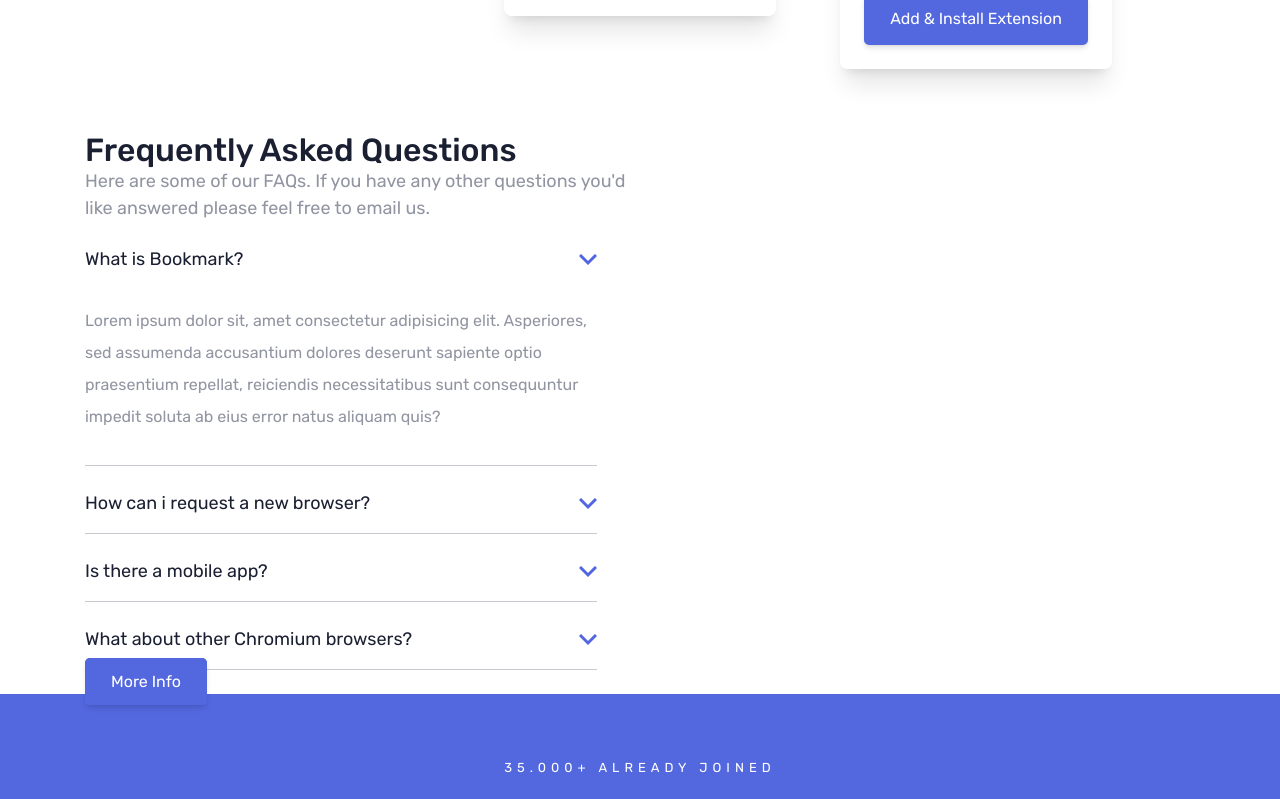
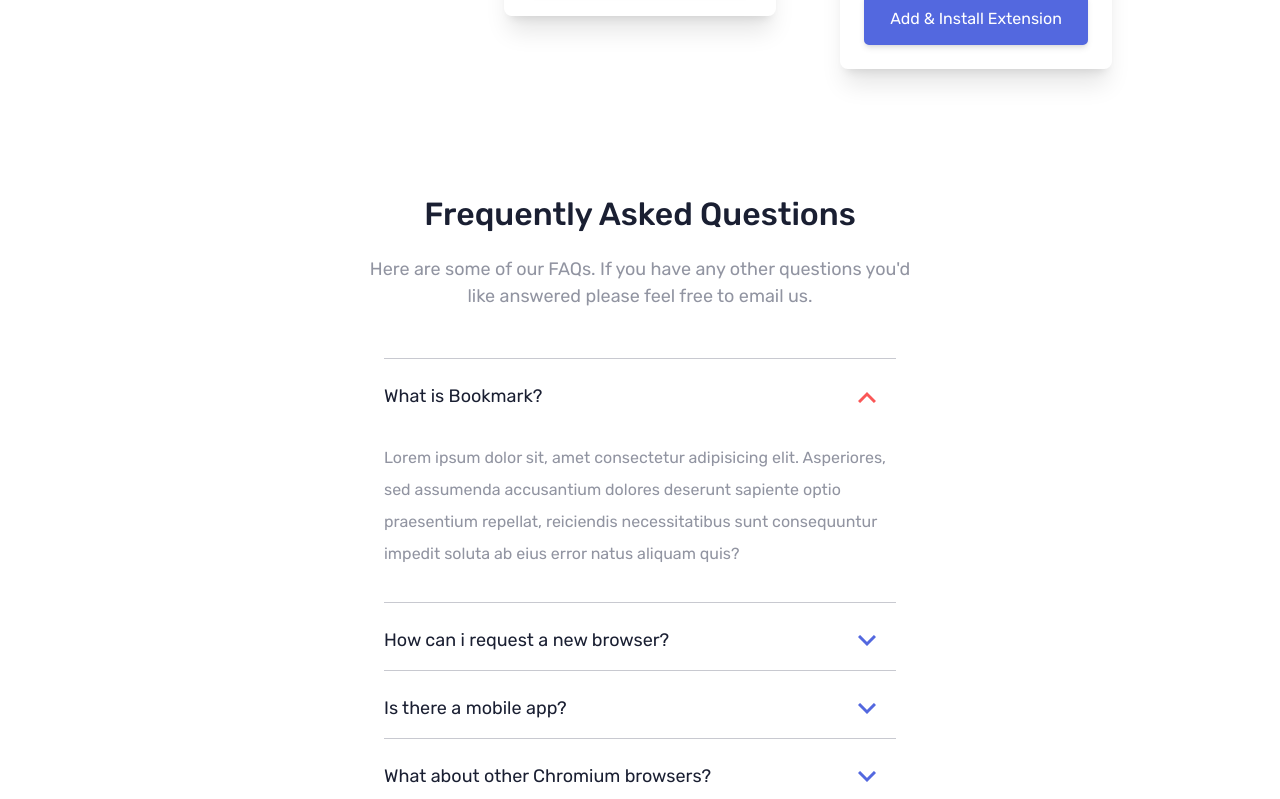
Before and after one commit to abmael-al/bookmark-landing-page, a React (Vite) app: page / in a window 1280 px wide. Shown: the part 2041-2840 px from the top of the page. Built offline with nearby package versions, Linux system fonts and the light colour scheme.

Commit message:
style: finishing the style and layout of the FAQ section

```diff
--- a/src/pages/Home/FrequentlyAskedQuestions/FrequentlyAskedQuestions.tsx
+++ b/src/pages/Home/FrequentlyAskedQuestions/FrequentlyAskedQuestions.tsx
@@ -15,7 +15,7 @@
             <Accordion.Header>
                 <Accordion.Trigger className="accordion__trigger">
                     <p>{question}</p>
-                    <ArrowIcon />
+                    <ArrowIcon className="accordion__trigger__icon" />
                 </ Accordion.Trigger>
             </ Accordion.Header>
             <Accordion.Content className="accordion__content">
@@ -27,9 +27,9 @@
 
 export const FrequentlyAskedQuestions = () => {
     return (
-        <section>
+        <section className="faq">
             <GeneralContainer>
-                <div>
+                <div className="faq__body">
                     <h2 className="heading heading-200">Frequently Asked Questions</h2>
                     <p className="faq__body__text">
                         Here are some of our FAQs. If you have any other
@@ -73,7 +73,7 @@
                     </ Accordion.Item>
                 </ Accordion.Root>
 
-                <a className="button button-thick button--primary--blue" href="/">More Info</a>
+                <a className="faq__action button button-thick button--primary--blue" href="/">More Info</a>
             </GeneralContainer>
         </section>
     )
--- a/src/pages/Home/FrequentlyAskedQuestions/frequentlyAskedQuestions.css
+++ b/src/pages/Home/FrequentlyAskedQuestions/frequentlyAskedQuestions.css
@@ -1,14 +1,39 @@
+.faq {
+    padding-block-start: 4rem;
+    padding-block-end: 8rem;
+}
+
+.faq__body {
+    text-align: center;
+}
+
 .faq__body__text {
     max-inline-size: 48ch;
+    margin-inline: auto;
+    margin-block-start: 1.5rem;
     font-size: var(--fs-400);
     color: var(--clr-neutral-500);
 }
 
+.faq__action {
+    display: block;
+    inline-size: max-content;
+    margin-inline: auto;
+}
+
 .accordion__root {
     inline-size: min(32rem, 100%);
+    margin-inline: auto;
+    margin-block: 3rem;
+}
+
+.accordion__item:first-child {
+    border-block-start: 1px solid var(--clr-transparent-100);
 }
 
 .accordion__trigger {
+    --icon-clr: var(--clr-accent-200);
+
     display: flex;
     justify-content: space-between;
     align-items: center;
@@ -18,14 +43,41 @@
     padding-block-end: 1rem;
     border: none;
 
-    font-size: var(--fs-400);
+    font-size: var(--fs-200);
     font-weight: var(--fw-regular);
+    text-align: start;
     color: var(--clr-neutral-800);
     background-color: transparent;
 }
 
+@media (min-width: 30em) {
+    .accordion__trigger {
+        padding-inline-end: 1.25rem;
+        font-size: var(--fs-300);
+    }
+}
+
+@media (min-width: 48em) {
+    .accordion__trigger {
+        font-size: var(--fs-400);
+    }
+}
+
 .accordion__trigger:not([data-state='open']) {
     border-block-end: 1px solid var(--clr-transparent-100);
+}
+
+.accordion__trigger[data-state='open'] {
+    --icon-clr: var(--clr-accent-100);
+}
+
+.accordion__trigger[data-state='open'] > .accordion__trigger__icon {
+    transform: rotate(180deg);
+}
+
+.accordion__trigger__icon {
+    color: var(--icon-clr);
+    transition: transform 300ms cubic-bezier(0.87, 0, 0.13, 1);
 }
 
 .accordion__trigger:hover,
```
Also changed, not shown: src/assets/icons/arrow-icon.svg.
